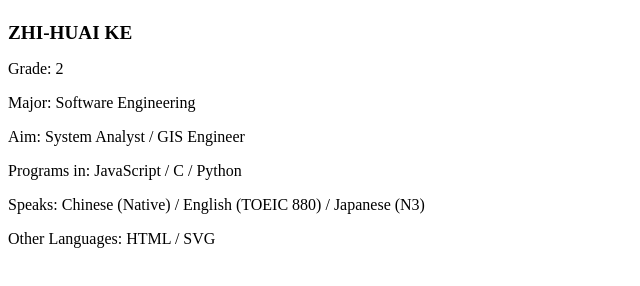
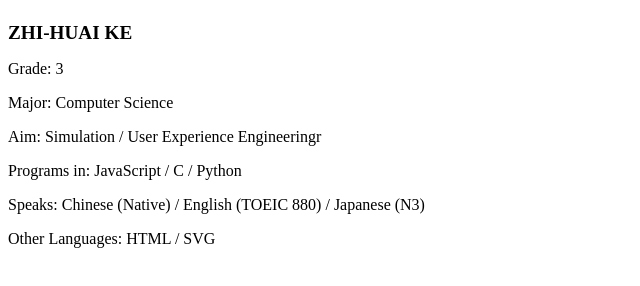
Before and after one commit to r96340/possWebProject, a plain HTML site: page Index.html in a window 1280 px wide. Shown: the part 96-382 px from the top of the page, without its empty margins (0-640 px from the left). Drawn offline with Linux system fonts and the light colour scheme.

Commit message:
Update Index.html

```diff
--- a/Index.html
+++ b/Index.html
@@ -10,9 +10,9 @@
             <img id="bio" src="bio.jpg" style="display:none;width:180px;"/>
             <h1>柯智懷</h1>
             <h2>ZHI-HUAI KE</h2>
-            <p>Grade: 2</p>
-            <p>Major: Software Engineering</p>
-            <p>Aim: System Analyst / GIS Engineer</p>
+            <p>Grade: 3</p>
+            <p>Major: Computer Science</p>
+            <p>Aim: Simulation / User Experience Engineeringr</p>
             <p>Programs in: JavaScript / C / Python</p>
             <p>Speaks: Chinese (Native) / English (TOEIC 880) / Japanese (N3)</p>
             <p>Other Languages: HTML / SVG</p>
```
